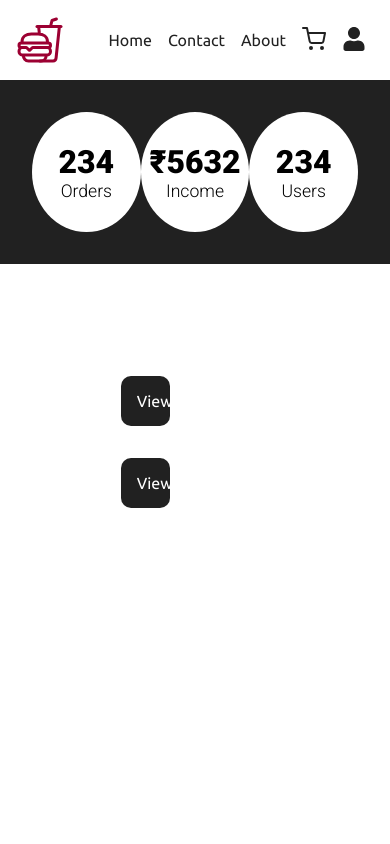
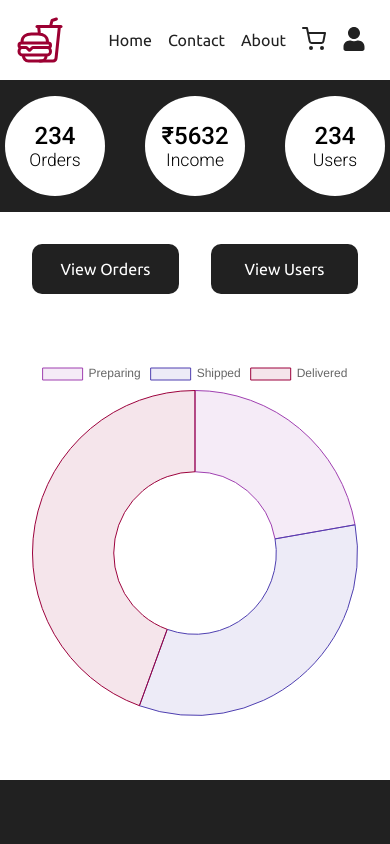
Before and after one commit to Priyanshu-Batham/BcaMomosWala-Frontend, a React (Create React App) app: page /admin/dashboard in a window 390 px wide. Shown: the top 844 px of the page. Built offline with nearby package versions, Linux system fonts and the light colour scheme.

Commit message:
interference resolved going back to my pc

```diff
--- a/src/App.js
+++ b/src/App.js
@@ -13,6 +13,8 @@ import Profile from './components/profile/Profile';
 import MyOrders from './components/myOrders/MyOrders';
 import OrderDetails from './components/myOrders/OrderDetails';
 import Dashboard from './components/admin/Dashboard';
+import Users from './components/admin/Users';
+import Orders from './components/admin/Orders';
 
 function App() {
   return (
@@ -30,6 +32,8 @@ function App() {
         <Route path="/myorders" element={<MyOrders />} />
         <Route path="/order/:id" element={<OrderDetails />} />
         <Route path="/admin/dashboard" element={<Dashboard />} />
+        <Route path="/admin/users" element={<Users />} />
+        <Route path="/admin/orders" element={<Orders />} />
       </Routes>
       <Footer />
     </BrowserRouter>
--- a/src/components/admin/Dashboard.jsx
+++ b/src/components/admin/Dashboard.jsx
@@ -2,9 +2,30 @@ import React from "react";
 import "../../style/dashboard.scss";
 import { Link } from "react-router-dom";
 import { Doughnut } from "react-chartjs-2";
-import { Chart } from "chart.js";
+import { Chart, Tooltip, ArcElement, Legend } from "chart.js";
 
 const Dashboard = () => {
+  Chart.register(Tooltip, ArcElement, Legend);
+  const data = {
+    labels: ["Preparing", "Shipped", "Delivered"],
+    datasets: [
+      {
+        label: "No of orders",
+        data: [2, 3, 4,],
+        backgroundColor: [
+          "rgba(159, 63, 176, 0.1)",
+          "rgba(78, 63, 176, 0.1)",
+          "rgba(156, 0, 60, 0.1)",
+        ],
+        borderColor: [
+          "rgb(159, 63, 176)",
+          "rgb(78, 63, 176)",
+          "rgb(156, 0, 60)",
+        ],
+        borderWidth: 1,
+      },
+    ],
+  };
   return (
     <section className="dashboard">
       <main>
@@ -28,7 +49,9 @@ const Dashboard = () => {
             <Link to="/admin/users">View Users</Link>
           </div>
 
-          <aside></aside>
+          <aside>
+            <Doughnut data={data} />
+          </aside>
         </section>
       </main>
     </section>
--- /dev/null
+++ b/src/components/admin/Orders.jsx
@@ -0,0 +1,11 @@
+import React from 'react';
+import '../../style/orders.scss'
+
+const Orders = ()=>{
+    return (
+        <section className='orders'>
+        </section>
+    )
+}
+
+export default Orders;
--- /dev/null
+++ b/src/components/admin/Users.jsx
@@ -0,0 +1,10 @@
+import React from "react";
+import '../../style/users.scss'
+
+const Users = () => {
+  return <section className="users">
+
+  </section>;
+};
+
+export default Users;
--- a/src/style/dashboard.scss
+++ b/src/style/dashboard.scss
@@ -72,3 +72,55 @@
         }
     }
 }
+
+@media screen and (max-width: 820px) {
+    .dashboard{
+        height: 80vh;
+
+        > main section{
+            > div{
+                width: 40%;
+            }
+            > aside{
+                width: 60%;
+            }
+        }
+    }
+}
+
+@media screen and (max-width: 600px) {
+    .dashboard{
+        height: auto;
+        > main{
+            > article{
+                padding: 1rem 5px;
+
+                > div{
+                    height: 100px;
+                    width: 100px;
+
+                    > h3{
+                        font: 500 1.5rem 'Roboto';
+                    }
+                }
+            }
+
+            > section{
+                padding: 1rem;
+                flex-direction: column;
+                justify-content: space-between;
+                align-items: center;
+
+                > div{
+                    width: 100%;
+                    flex-direction: row;
+                }
+
+                > aside{
+                    width: 100%;
+                    margin: 3rem 0;
+                }
+            }
+        }
+    }
+}
--- /dev/null
+++ b/src/style/orders.scss
@@ -0,0 +1 @@
+@import 'colors';
--- /dev/null
+++ b/src/style/users.scss
@@ -0,0 +1 @@
+@import 'colors';
```
